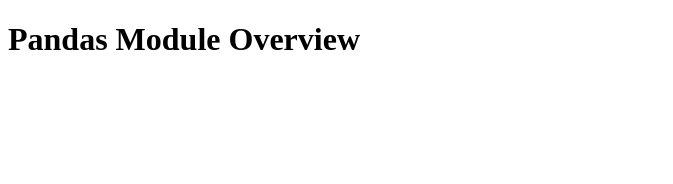
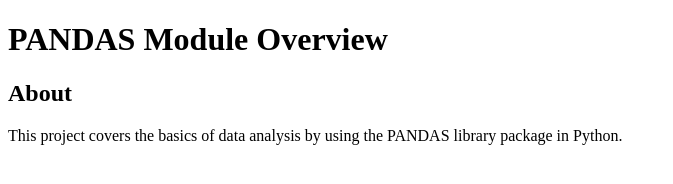
Before and after one commit to m36418o/pandas-challenge, a plain HTML site: page index.html in a window 1280 px wide. Shown: the whole page, without its empty margins (0-673 px from the left). Drawn offline with Linux system fonts and the light colour scheme.

Commit message:
Basic information added to webpage.
Basic information added regarding the module to the webpage.

```diff
--- a/index.html
+++ b/index.html
@@ -2,9 +2,13 @@
 <html lang="en-US">
   <head>
     <meta charset="utf-8">
-    <title>Pandas Module Repository</title>
+    <title>PANDAS Module Repository</title>
   </head>
   <body>
-    <h1>Pandas Module Overview</h1>
+    <h1>PANDAS Module Overview</h1>
+    <h2>About</h2>
+    <p>
+      This project covers the basics of data analysis by using the PANDAS library package in Python.
+    </p>
   </body>
 </html>
```
